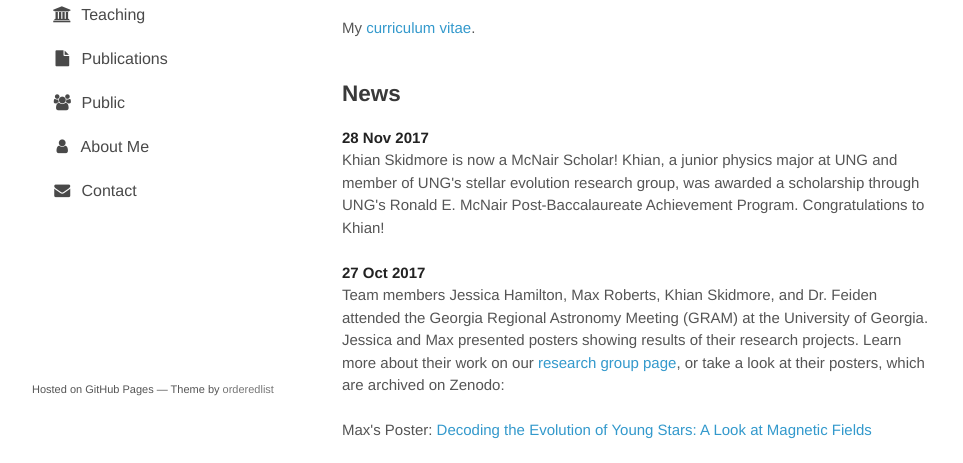
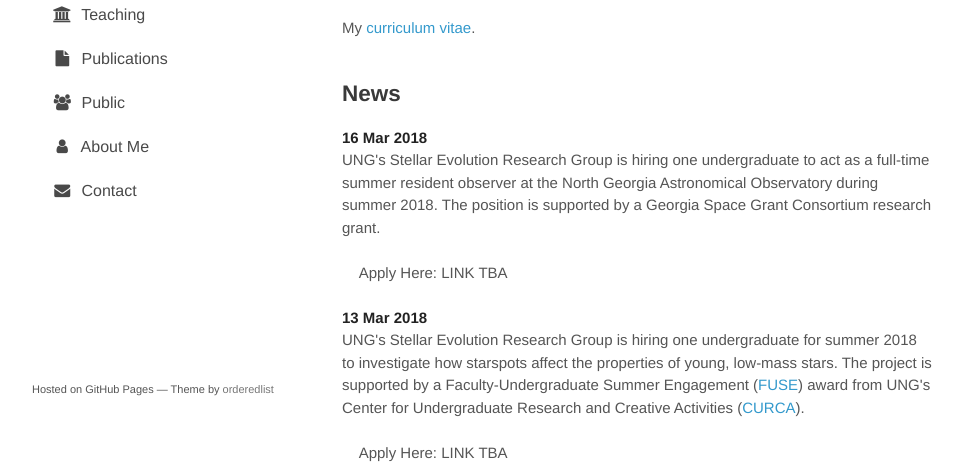
Before and after one commit to gfeiden/gfeiden.github.io, a plain HTML site: page index.html in a window 1280 px wide. Shown: the part 331-794 px from the top of the page, without its empty margins (158-1121 px from the left). Drawn offline with Linux system fonts and the light colour scheme.

Commit message:
added a few recent news items

```diff
--- a/index.html
+++ b/index.html
@@ -64,6 +64,29 @@
         <br/>
         <h2>News</h2>
         <p>
+            <strong>16 Mar 2018</strong><br/>
+            UNG's Stellar Evolution Research Group is hiring one undergraduate to act as a full-time summer
+            resident observer at the North Georgia Astronomical Observatory during summer 2018. The position
+            is supported by a Georgia Space Grant Consortium research grant.
+            <br><br>
+            &nbsp;&nbsp;&nbsp;&nbsp;Apply Here: LINK TBA
+            <br><br>
+            <strong>13 Mar 2018</strong><br/>
+            UNG's Stellar Evolution Research Group is hiring one undergraduate for summer 2018 to investigate how
+            starspots affect the properties of young, low-mass stars. The project is supported by a
+            Faculty-Undergraduate Summer Engagement
+            (<a href="https://ung.edu/undergraduate-research-creative-activities/research-opportunities/at-ung/fuse/index.php" target="_blank">FUSE</a>)
+            award from UNG's Center for Undergraduate Research and Creative Activities
+            (<a href="https://ung.edu/undergraduate-research-creative-activities/index.php" target="_blank">CURCA</a>).
+            <br><br>
+            &nbsp;&nbsp;&nbsp;&nbsp;Apply Here: LINK TBA
+            <br><br>
+            <strong>19 Dec 2018</strong><br/>
+            Dr. Feiden is part of a team awarded a $430,000 Astrophysics Theory Grant by NASA to explore helium
+            concentrations in galactic globular clusters. UNG was awarded $60,000 to support an undergraduate
+            researcher for each of the next 3 summers (2018 - 2020).
+            [<a href="https://www.thedahloneganugget.com/news-subscribers/nasa-teams-ung-professor" target="_blank">Featured in the Dahlonega Nugget</a>]
+            <br/><br/>
             <strong>28 Nov 2017</strong><br/>
             Khian Skidmore is now a McNair Scholar! Khian, a junior physics major at UNG and member of UNG's stellar
             evolution research group, was awarded a scholarship through UNG's Ronald E. McNair
```
